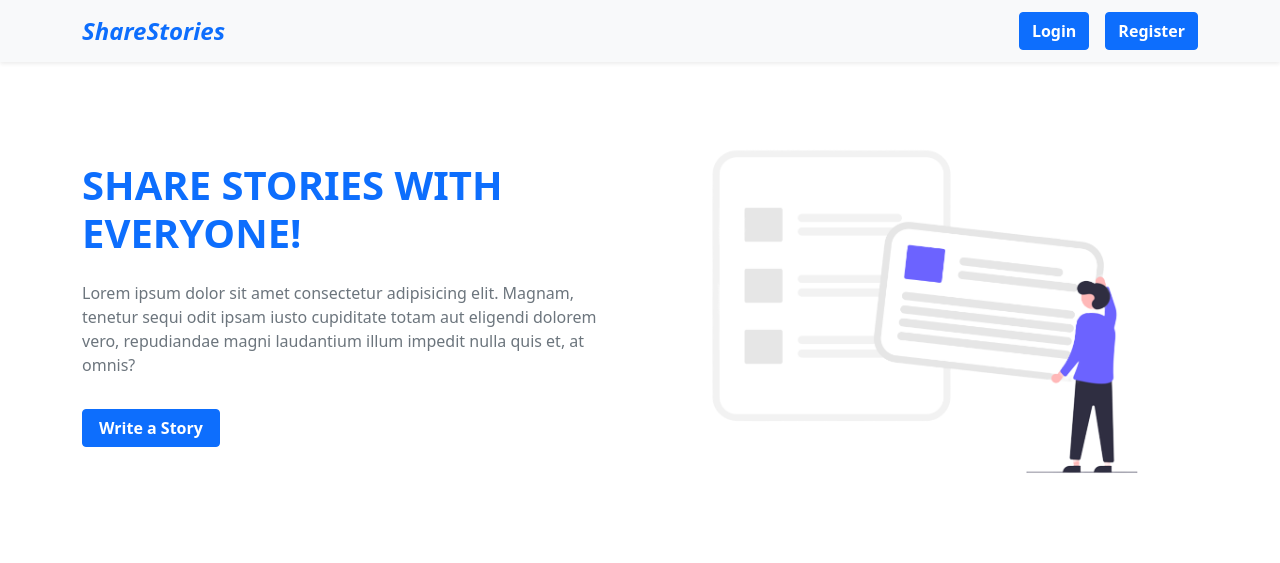
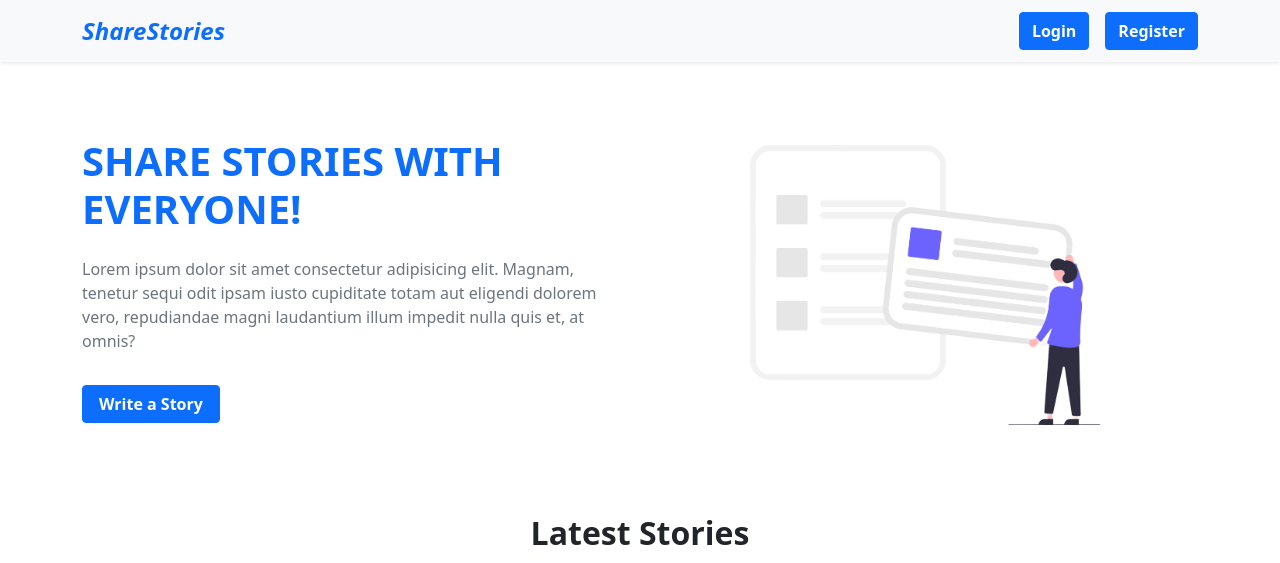
Before and after one commit to semahmannaii/ShareStories, a Next.js app: page / in a window 1280 px wide. Shown: the top 563 px of the page. Built offline with nearby package versions, Linux system fonts and the light colour scheme; no server answers; the database is empty.

Commit message:
Update index.js

```diff
--- a/pages/index.js
+++ b/pages/index.js
@@ -32,7 +32,7 @@ export default function Home({ allStories }) {
         <div className="row align-items-center align-content-center">
           <div className="col-md-6 mt-5 mt-md-0">
             <div className="text-center">
-              <img src="/home.png" alt="Home" className="mw-100" />
+              <Image src="/home.png" alt="Home" height="350px" width="450px" />
             </div>
           </div>
           <div className="col-md-6 mt-5 mt-md-0 order-md-first">
```
